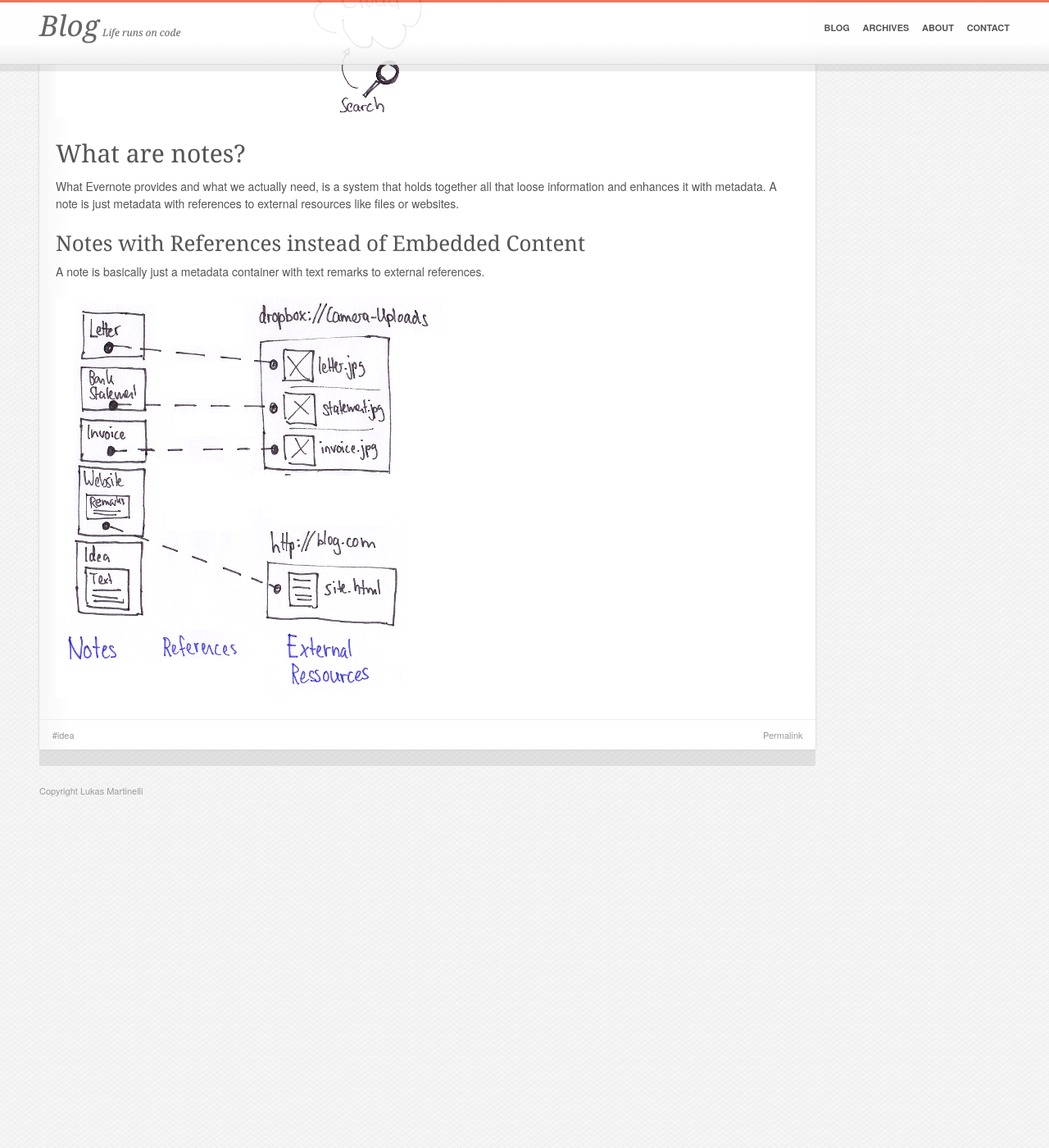
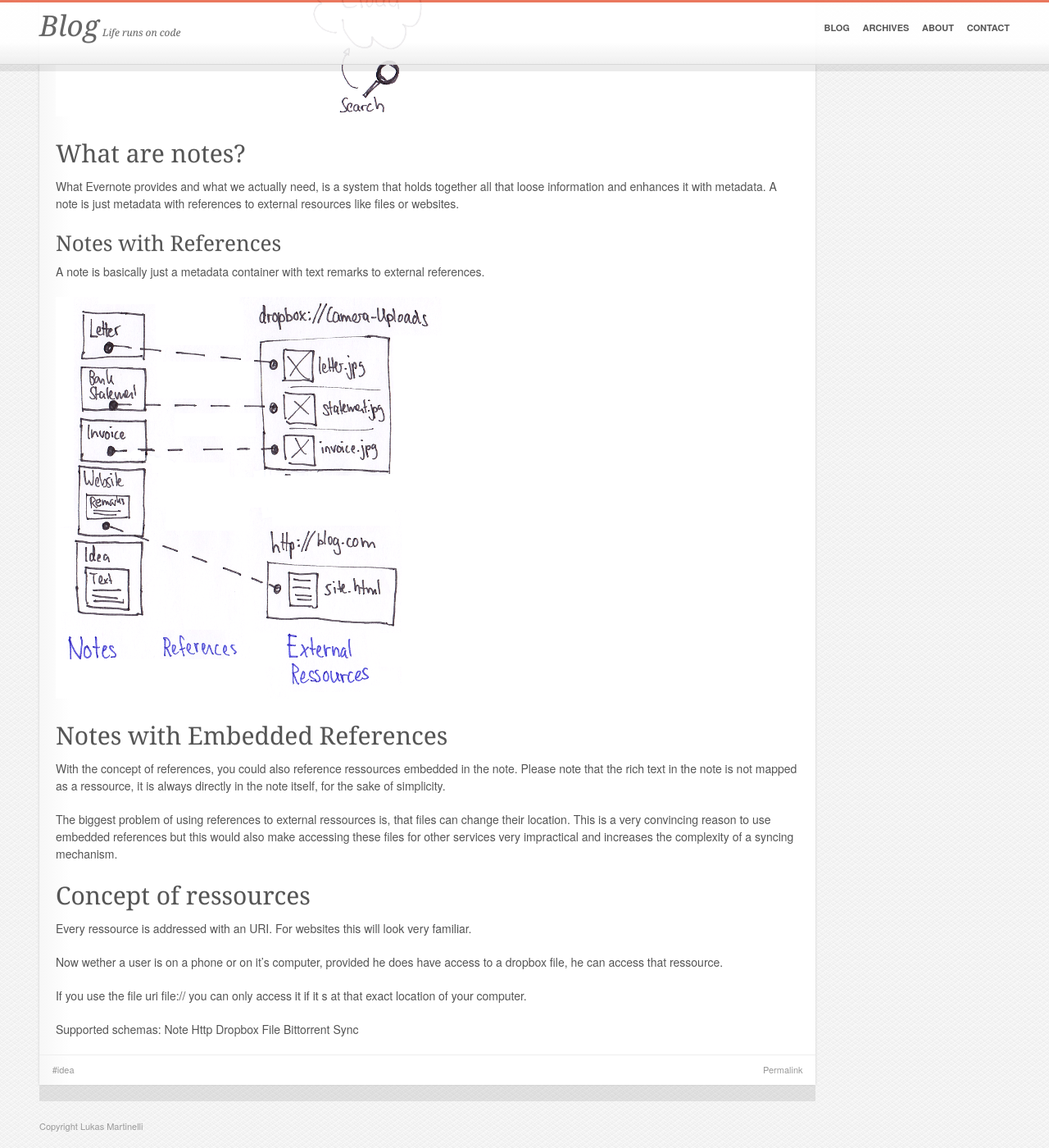
Before and after one commit to lukasmartinelli/lukasmartinelli.github.io, a Jekyll site: the page built from _posts/2014-02-07-a-better-evernote-concept.md, in a window 1280 px wide and 1400 px high, scrolled down 2130 px. Shown: the whole window at 82% size. Built offline with Jekyll 4.4.1, drawn with Linux system fonts in a browser that asks for light colours; Markdown is read by kramdown in place of the engine named in the settings; before the commit the page ends 3121 px from its top, so only the background shows below that.

```diff
--- a/_posts/2014-02-07-a-better-evernote-concept.md
+++ b/_posts/2014-02-07-a-better-evernote-concept.md
@@ -36,7 +36,27 @@
 What Evernote provides and what we actually need, is a system that holds together all that loose information and enhances it with metadata.
 A note is just metadata with references to external resources like files or websites.
 
-### Notes with References instead of Embedded Content
+### Notes with References
 A note is basically just a metadata container with text remarks to external references.
 
 ![Notes that use references instead of embedded content](/media/notes_with_references.png)
+
+## Notes with Embedded References
+With the concept of references, you could also reference ressources embedded in the note. Please note that the rich text in the note is not mapped as a ressource, it is always directly in the note itself, for the sake of simplicity.
+
+The biggest problem of using references to external ressources is, that files can change their location. This is a very convincing reason to use embedded references but this would also make accessing these files for other services very impractical and increases the complexity of a syncing mechanism.
+
+## Concept of ressources
+Every ressource is addressed with an URI.
+For websites this will look very familiar.
+
+Now wether a user is on a phone or on it's computer, provided he does have access to a dropbox file, he can access that ressource.
+
+If you use the file uri file:// you can only access it if it s at that exact location of your computer.
+
+Supported schemas:
+Note
+Http
+Dropbox
+File
+Bittorrent Sync
```
Also changed, not shown: media/embedded_notes.png (added), media/ressources_schemes.png (added).
